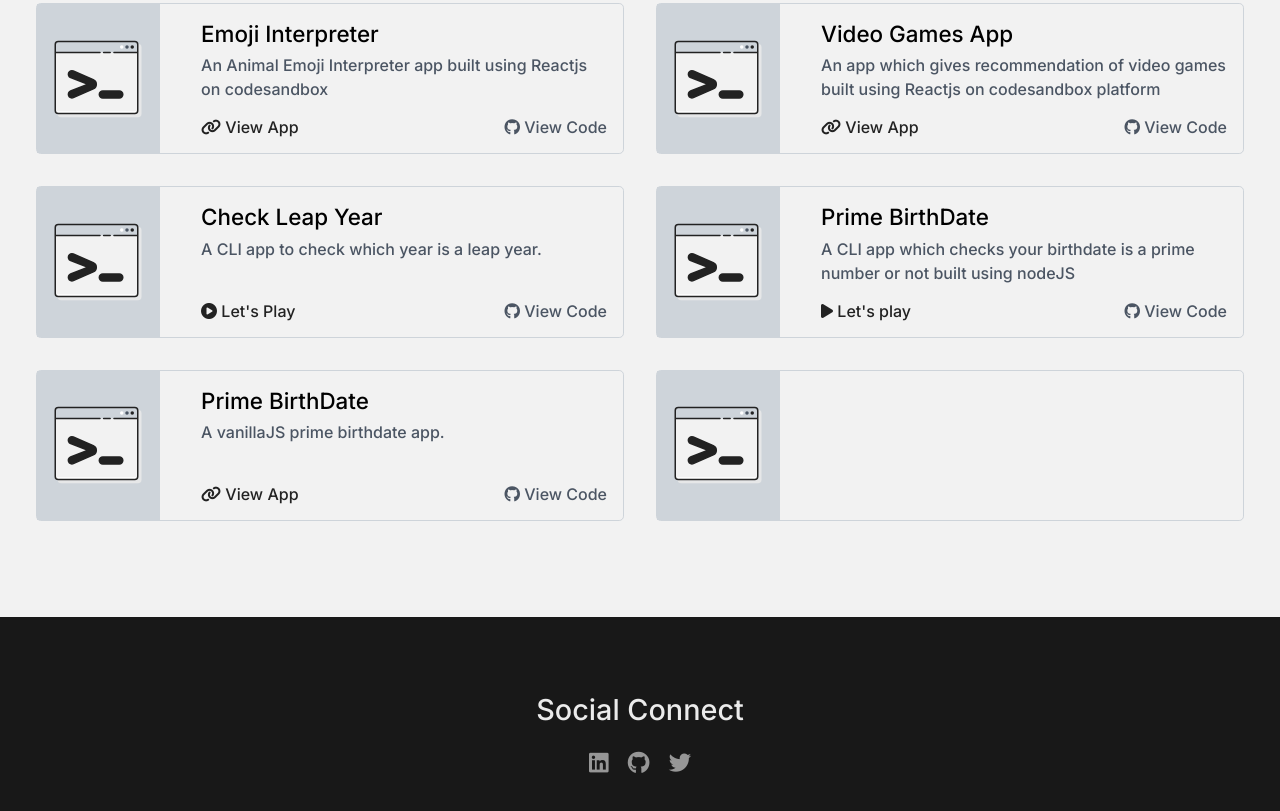
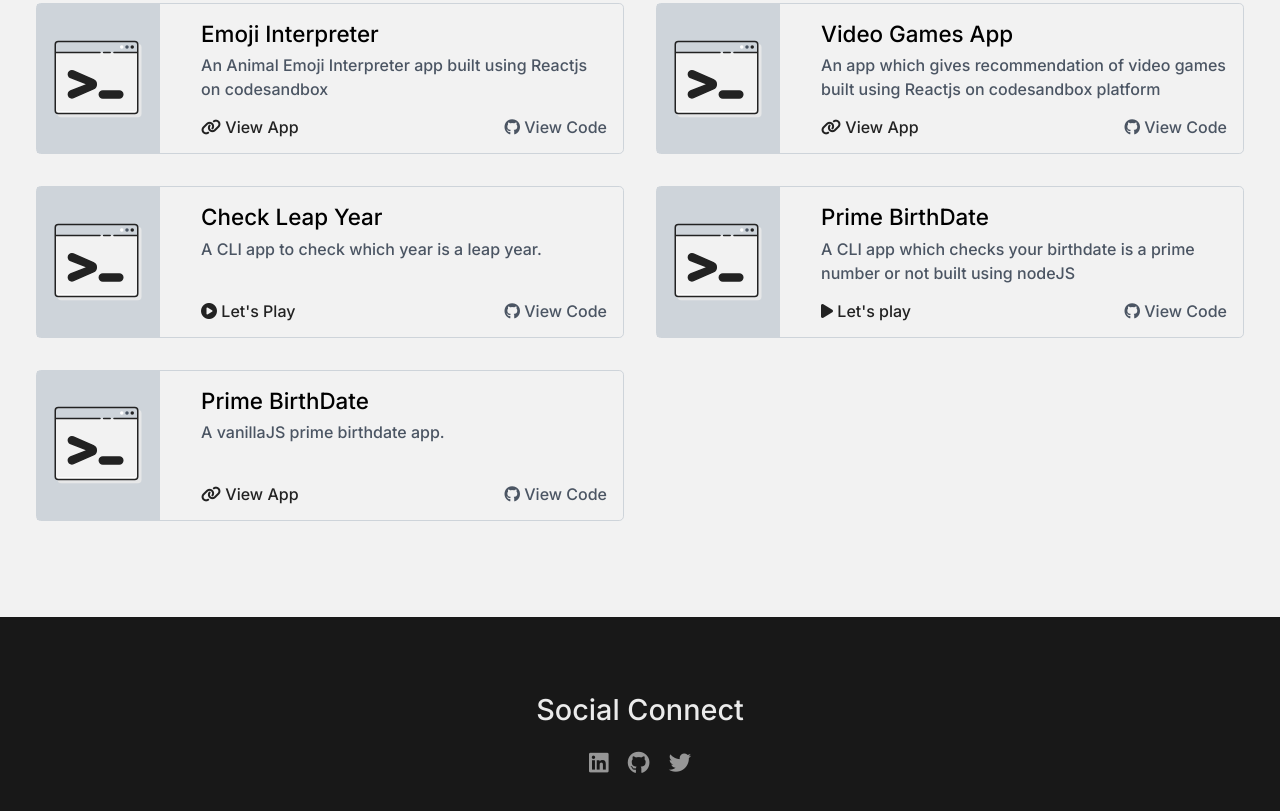
Before and after one commit to yokeshuma/yokesh-portfolio, a plain HTML site: page dist/pages/projects.html in a window 1280 px wide. Shown: the part 1335-2146 px from the top of the page. Drawn offline with Linux system fonts and the light colour scheme.

Commit message:
refactor project

```diff
--- a/dist/pages/projects.html
+++ b/dist/pages/projects.html
@@ -338,20 +338,6 @@
                             </div>
                         </div>
                     </div>
-
-                    <div class="column-extra-large-6 column-large-6 column-medium-6 column-small-12 mB-2">
-                        <div class="project-column border-all">
-                            <div class="row">
-                                <div class="column-extra-large-3 column-large-3 column-medium-12 column-small-12">
-                                    <div class="column-placeholder flex flex-justify-center flex-align-center">
-                                        <img src="../images/command-line.svg" alt="placeholder"
-                                            class="column-placeholder-image">
-                                    </div>
-                                </div>
-                            </div>
-                        </div>
-                    </div>
-                </div>
             </div>
             </div>
         </section>
```
